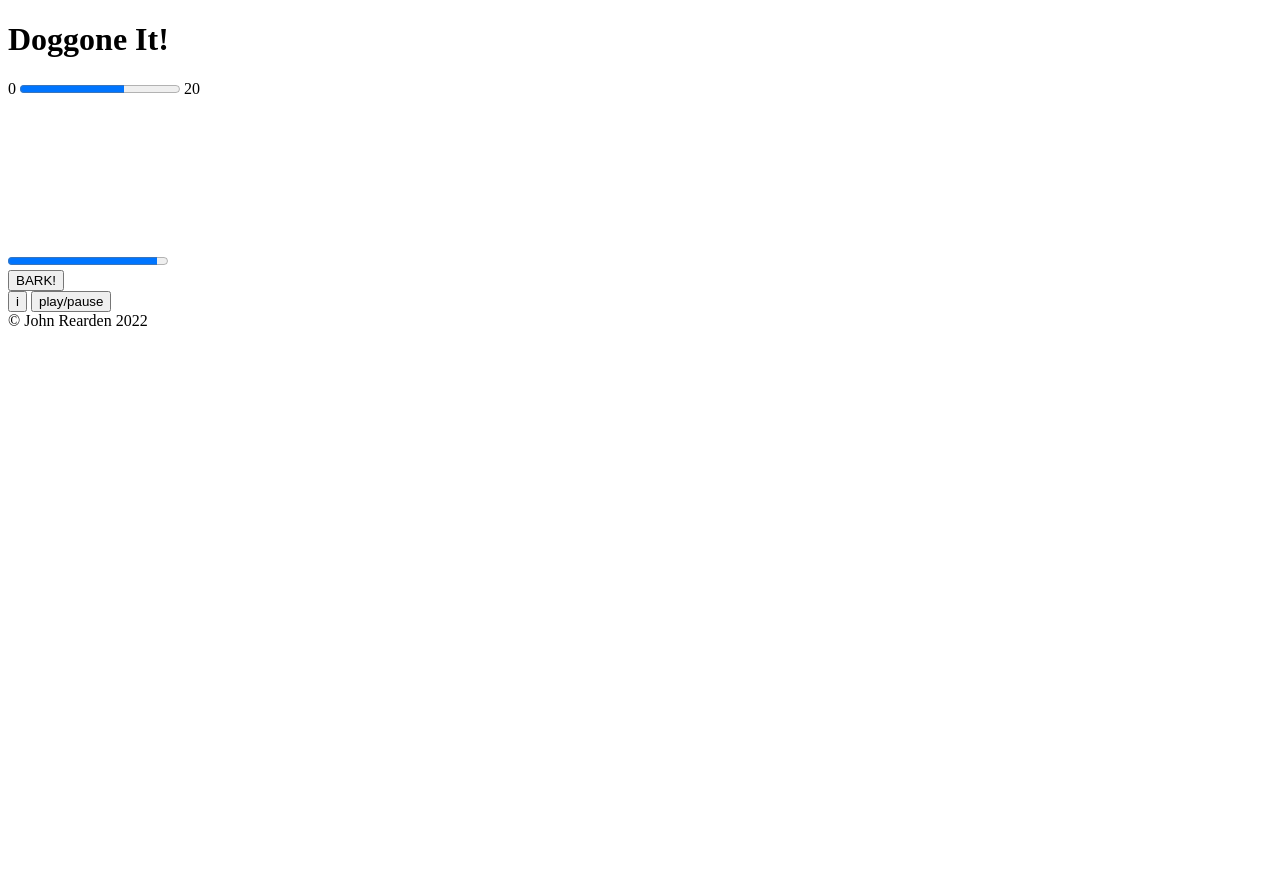
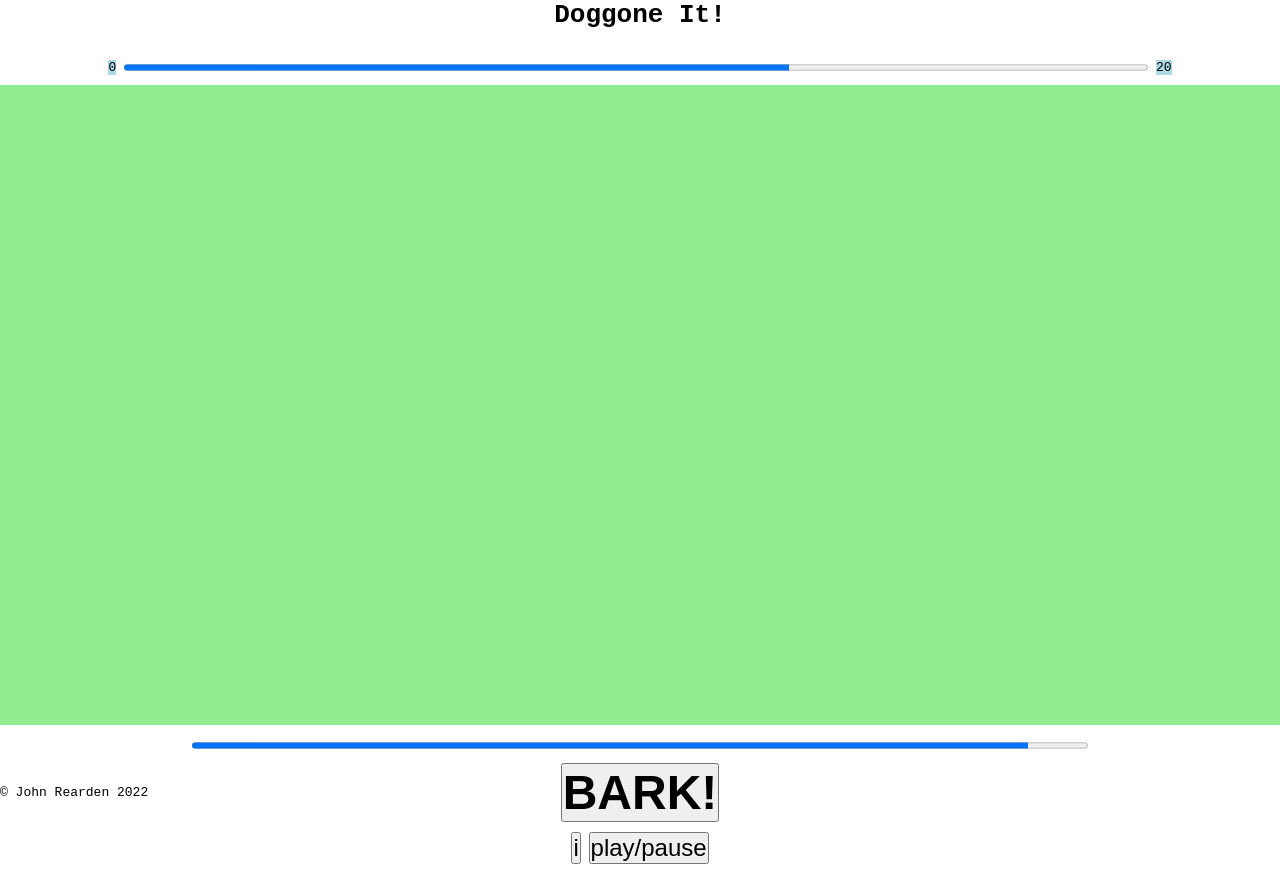
Before and after one commit to johnrearden/doggone-it, a plain HTML site: page index.html in a window 1280 px wide. Before the commit the page ends 800 px from the top, so only its background shows below. Drawn offline with Linux system fonts and the light colour scheme.

Commit message:
Apply styling for basic layout and spacing

```diff
--- a/assets/css/style.css
+++ b/assets/css/style.css
@@ -5,5 +5,69 @@
 }
 
 body {
+    font-family: monospace;
+    width: 100vw;
+    height: 100vh;
+    position: relative;
+}
 
+header {
+    text-align: center;
+    margin-bottom: 30px;
 }
+
+#game-ui {
+    text-align: center;
+    width: 100%;
+}
+
+#progress-display {
+    width: 100%;
+    margin-bottom: 10px;
+}
+
+#zero-sheep {
+    width: 10%;
+    background-color: lightblue;
+}
+
+#departed-sheep {
+    width: 80%;
+}
+
+#total-sheep {
+    width: 10%;
+    background-color: lightblue;
+}
+
+#game-area {
+    width: 100%;
+    margin-bottom: 10px;
+    background-color: lightgreen;
+}
+
+#time-display {
+    width: 100%;
+    text-align: center;
+}
+
+#time-remaining {
+    width: 70%;
+    margin: 0 auto 10px auto;
+}
+
+#bark-button {
+    margin-bottom: 10px;
+    font-size: 3rem;
+    font-weight: bolder;
+}
+
+#info, #play-pause {
+    margin-bottom: 10px;
+    font-size: 1.5rem;
+}
+
+footer {
+    position: absolute;
+    bottom: 0;
+}
--- a/index.html
+++ b/index.html
@@ -7,6 +7,7 @@
     <meta name="description" content="A game where you play a sheepdog herding sheep">
     <meta name="keywords" content="game, arcade, sheepdog, sheep, herding">
     <meta name="author" content="John Rearden">
+    <link rel="stylesheet" href="assets/css/style.css">
     <title>DOGGONE IT</title>
 </head>
 <body>
@@ -27,7 +28,7 @@
         <button id="bark-button">BARK!</button>
         <div id="secondary-buttons">
             <button id="info">i</button>
-            <button id="play/pause">play/pause</button>
+            <button id="play-pause">play/pause</button>
         </div>
     </div>
 
```
